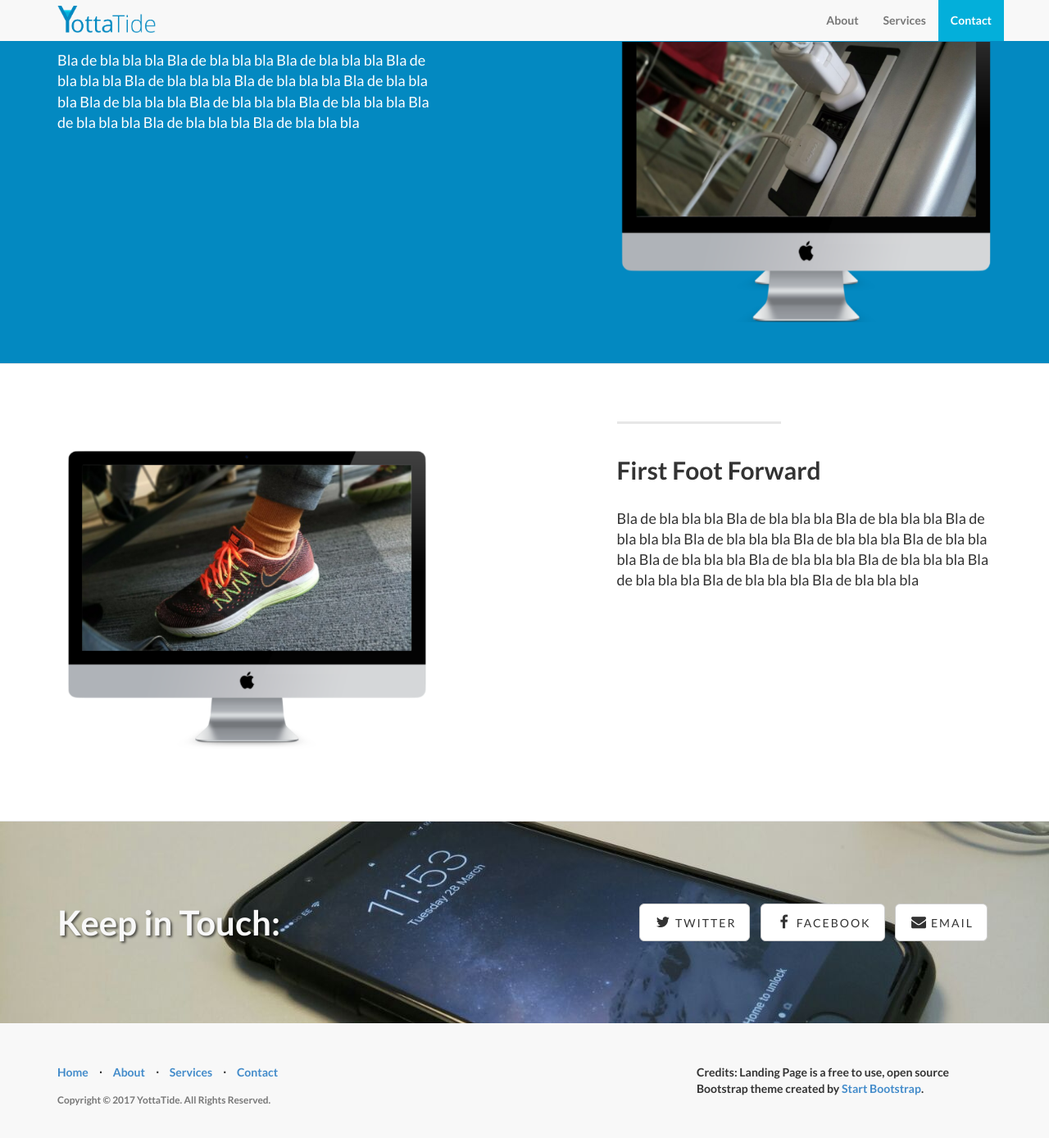
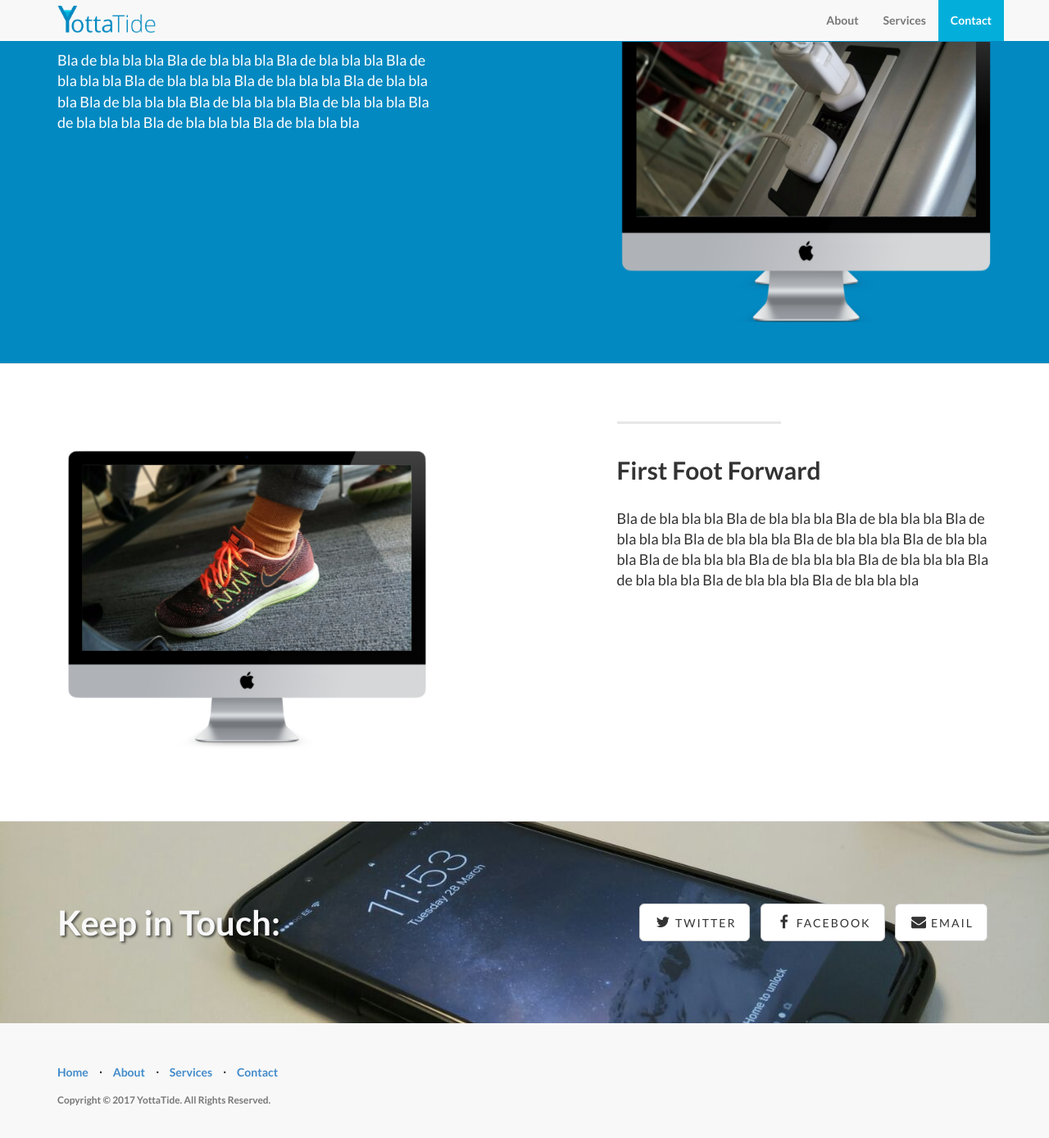
Before and after one commit to YottaTide/YottaTide.github.io, a Jekyll site: the page built from index.html, in a window 1280 px wide and 1400 px high, scrolled down 1564 px. Shown: the top 1388 px of the window at 82% size. Built offline with Jekyll 4.4.1, drawn with Linux system fonts in a browser that asks for light colours.

```diff
--- a/_config.yml
+++ b/_config.yml
@@ -12,7 +12,7 @@
   head meta (for Google search results) and in your feed.xml site
   description.
 copyright: 'Copyright &copy; 2017 YottaTide. All Rights Reserved.'
-credits: 'Credits: Landing Page is a free to use, open source Bootstrap theme created by <a href="http://startbootstrap.com/">Start Bootstrap</a>.'
+credits: ''
 
 # ----------------------- #
 #    Jekyll & Plugins     #
```
Also changed, not shown: css/bootstrap.min.css.
